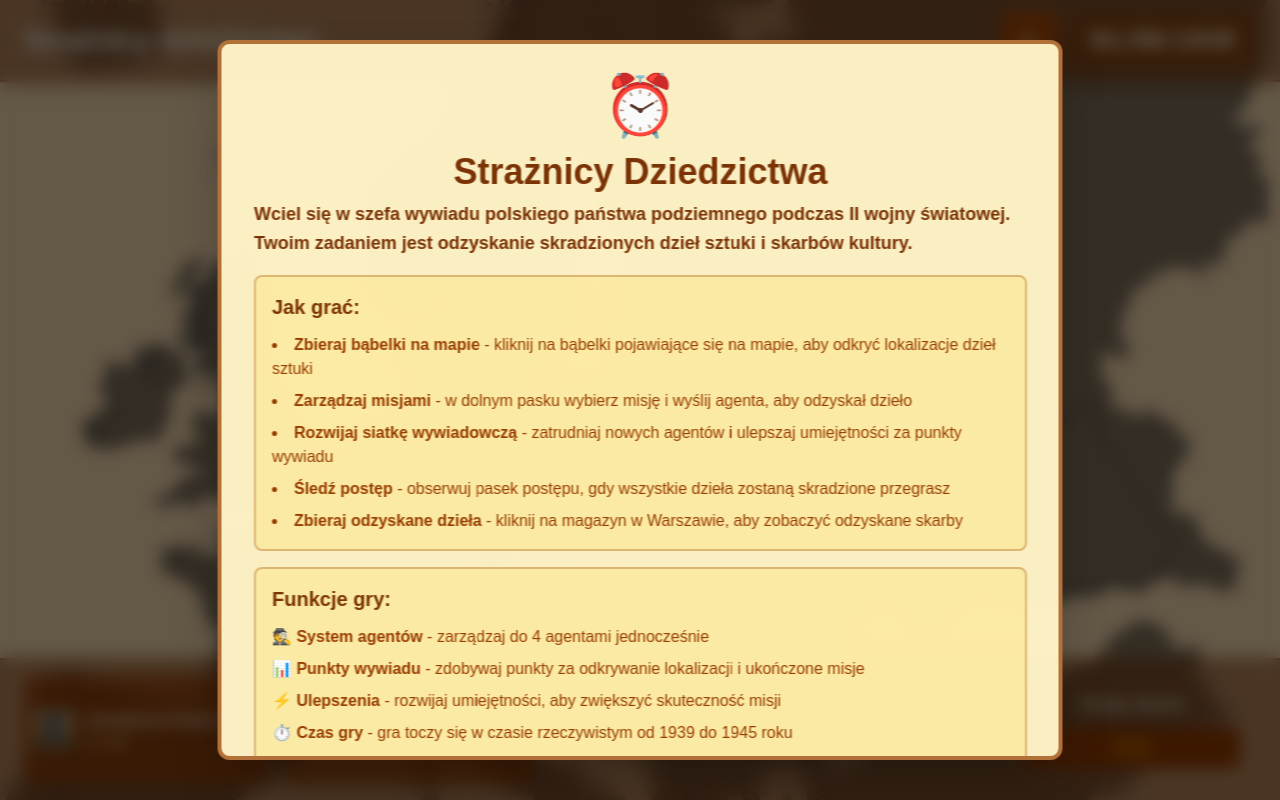
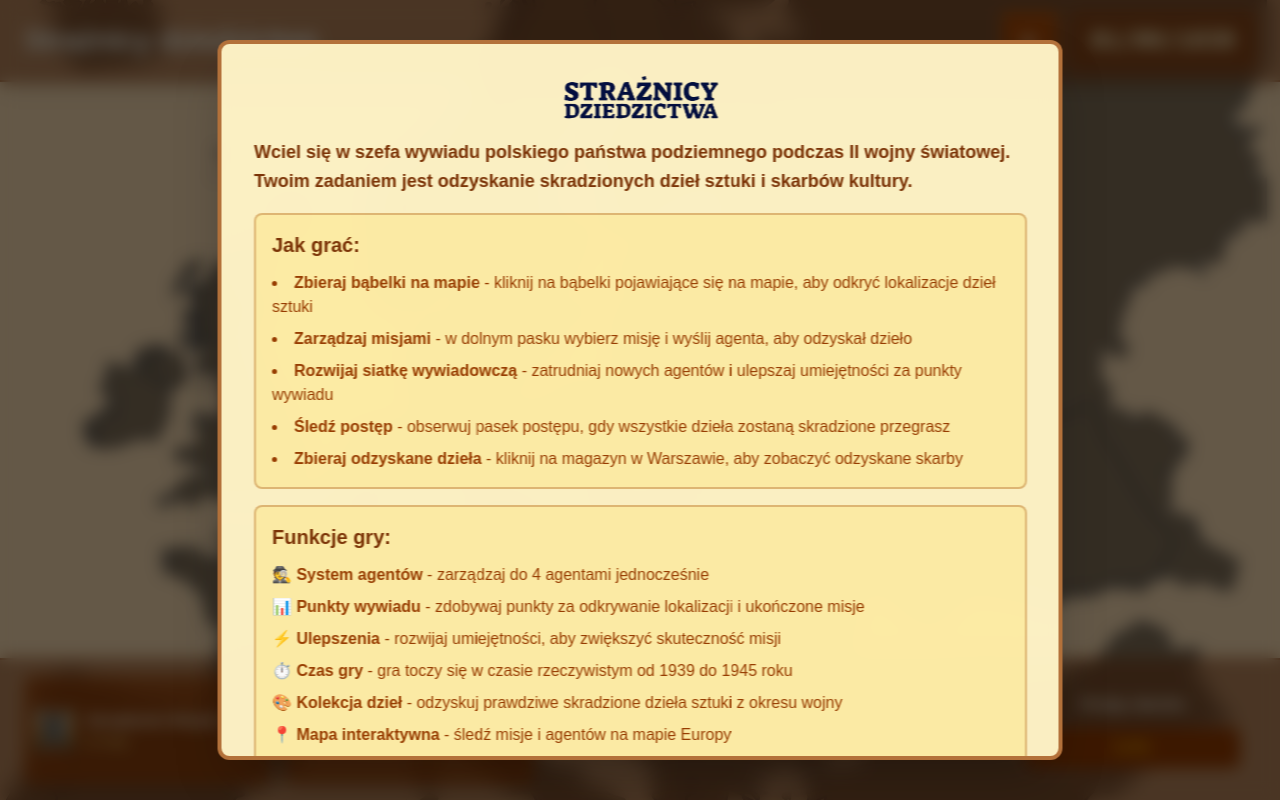
Before and after one commit to JaQubus/OneLastHack, a Next.js app: page /map in a window 1280 px wide. Built offline with nearby package versions, Linux system fonts and the light colour scheme.

Commit message:
Add logo on startclockmodal

```diff
--- a/app/components/StartClockModal.tsx
+++ b/app/components/StartClockModal.tsx
@@ -3,6 +3,7 @@
 import React, { useState, useEffect } from "react";
 import { createPortal } from "react-dom";
 import { useGameTime } from "./GameTimeProvider";
+import Image from "next/image";
 
 interface StartClockModalProps {
   onClose: () => void;
@@ -36,10 +37,15 @@ export default function StartClockModal({ onClose }: StartClockModalProps) {
         onClick={(e) => e.stopPropagation()}
       >
         <div className="text-center space-y-6">
-          <div className="text-6xl mb-4">⏰</div>
-          <h2 className="text-4xl font-bold text-amber-900 mb-2">
-            Strażnicy Dziedzictwa
-          </h2>
+          <div className="mb-4">
+            <Image
+              src="/logo.png"
+              alt="Logo 'Strażnicy Dziedzictwa'"
+              width={160}
+              height={160}
+              className="mx-auto object-contain"
+            />
+          </div>
 
           {/* Introduction */}
           <div className="text-left space-y-4">
```
Also changed, not shown: public/logo.png (added).
